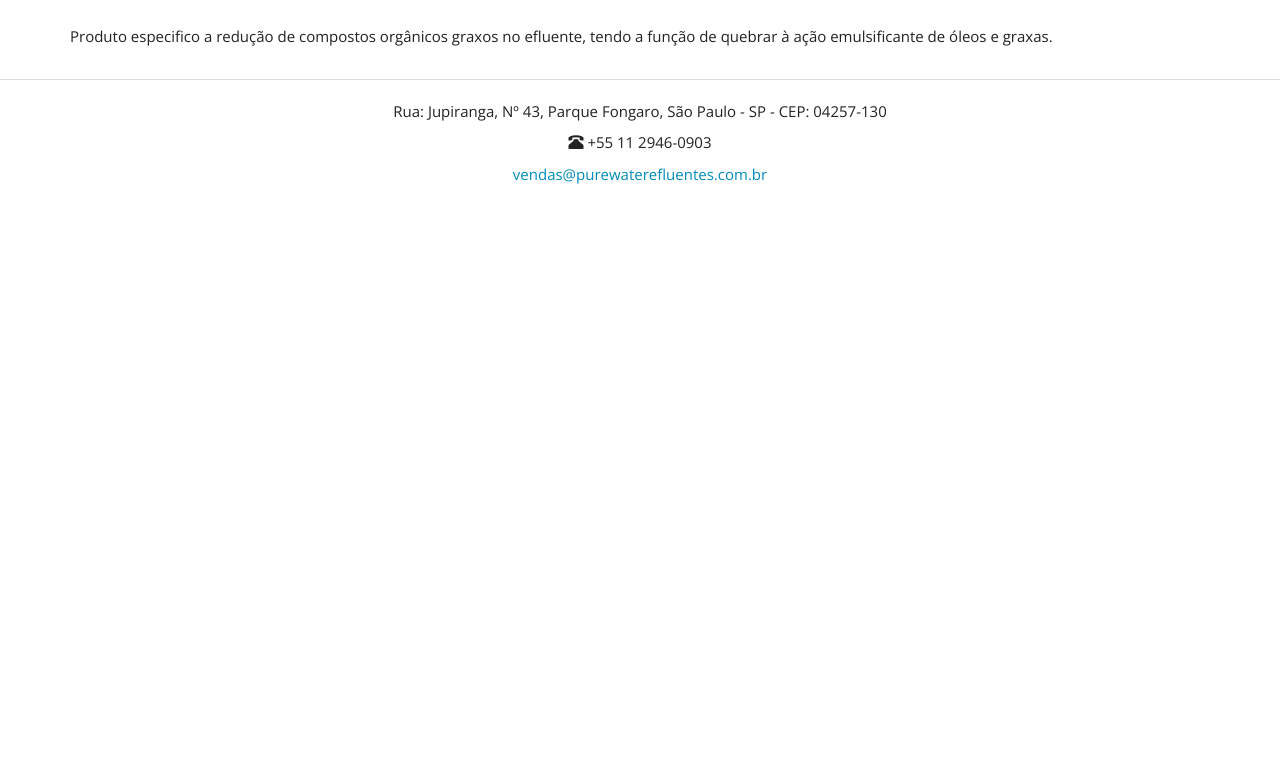
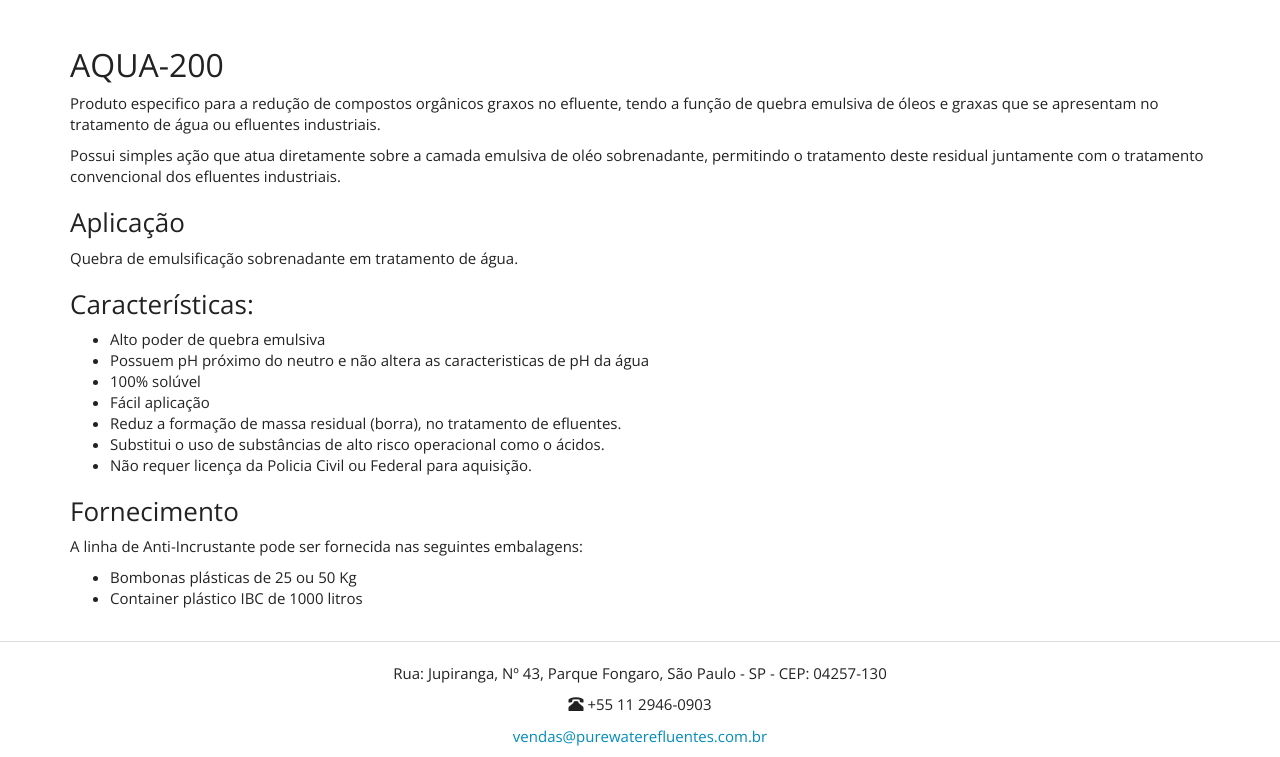
Before and after one commit to purewaterefluentes/purewaterefluentes.github.io, a Jekyll site: the page built from produtos/anti-emulsificante.md, in a window 1280 px wide and 1008 px high, cut to the strip 251-1008 px from the top of the window. Built offline with Jekyll 4.4.1, drawn with Linux system fonts in a browser that asks for light colours; nearby versions of some CDN libraries; library files that are not in the unit come from our copies.

Commit message:
Update anti-emulsificante.md

```diff
--- a/produtos/anti-emulsificante.md
+++ b/produtos/anti-emulsificante.md
@@ -3,4 +3,27 @@
 title: Anti-Emulsificante
 ---
 
-Produto especifico a redução de compostos orgânicos graxos no efluente, tendo a função de quebrar à ação emulsificante de óleos e graxas.
+## AQUA-200
+
+Produto especifico para a redução de compostos orgânicos graxos no efluente, tendo a função de quebra  emulsiva de óleos e graxas que se apresentam no tratamento de água ou efluentes industriais.
+
+Possui simples ação que atua diretamente sobre a camada emulsiva de oléo sobrenadante, permitindo o tratamento deste residual juntamente com o tratamento convencional dos efluentes industriais.
+
+### Aplicação
+Quebra de emulsificação sobrenadante em tratamento de água.
+
+### Características:
+
+- Alto poder de quebra emulsiva
+- Possuem pH próximo do neutro e não altera as caracteristicas de pH da água
+- 100% solúvel
+- Fácil aplicação
+- Reduz a formação de massa residual (borra), no tratamento de efluentes.
+- Substitui o uso de substâncias de alto risco operacional como o ácidos.
+- Não requer licença da Policia Civil ou Federal para aquisição.
+
+### Fornecimento
+A linha de Anti-Incrustante pode ser fornecida nas seguintes embalagens:
+
+- Bombonas plásticas de 25 ou 50 Kg
+- Container plástico IBC de 1000 litros
```
